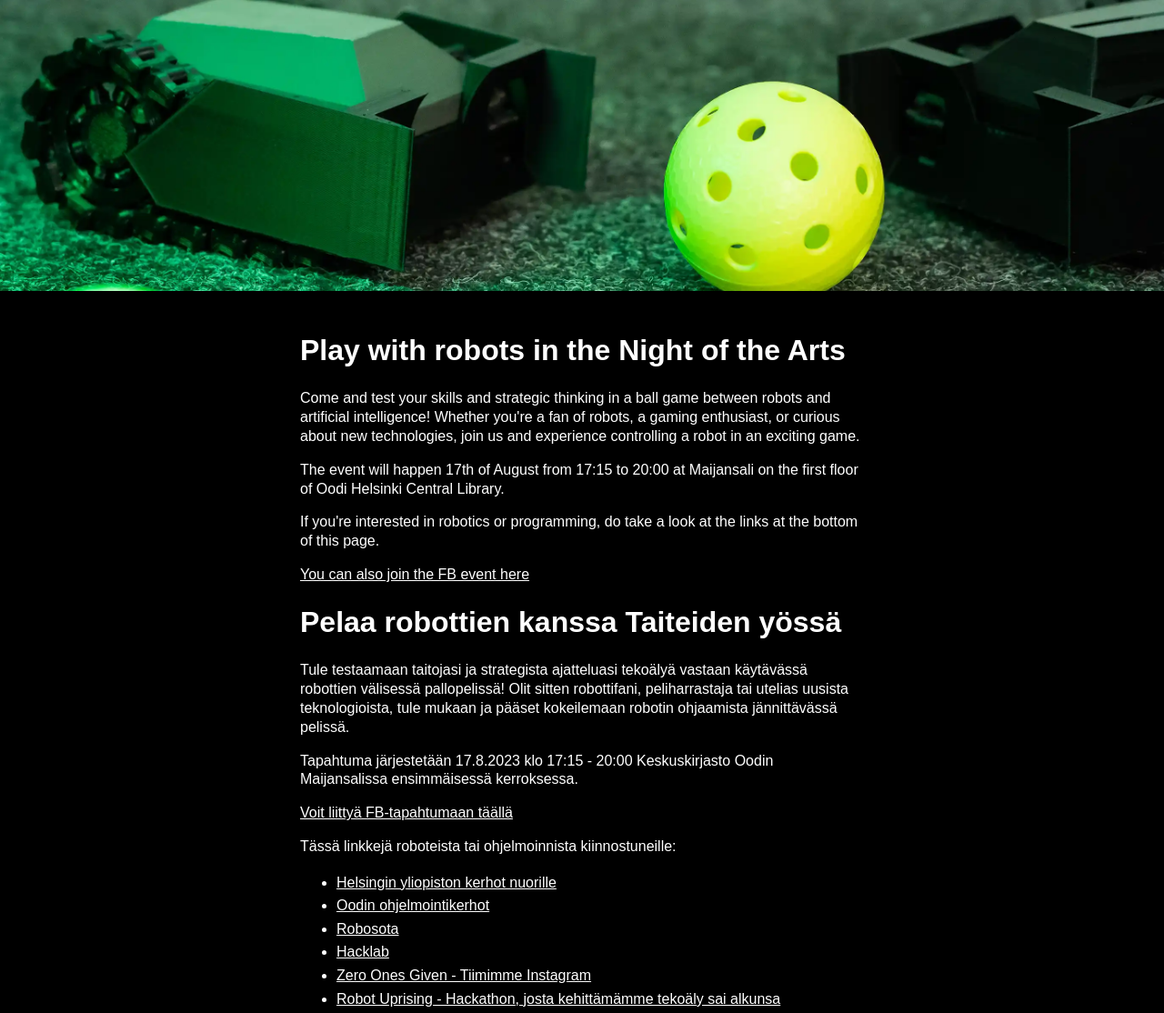
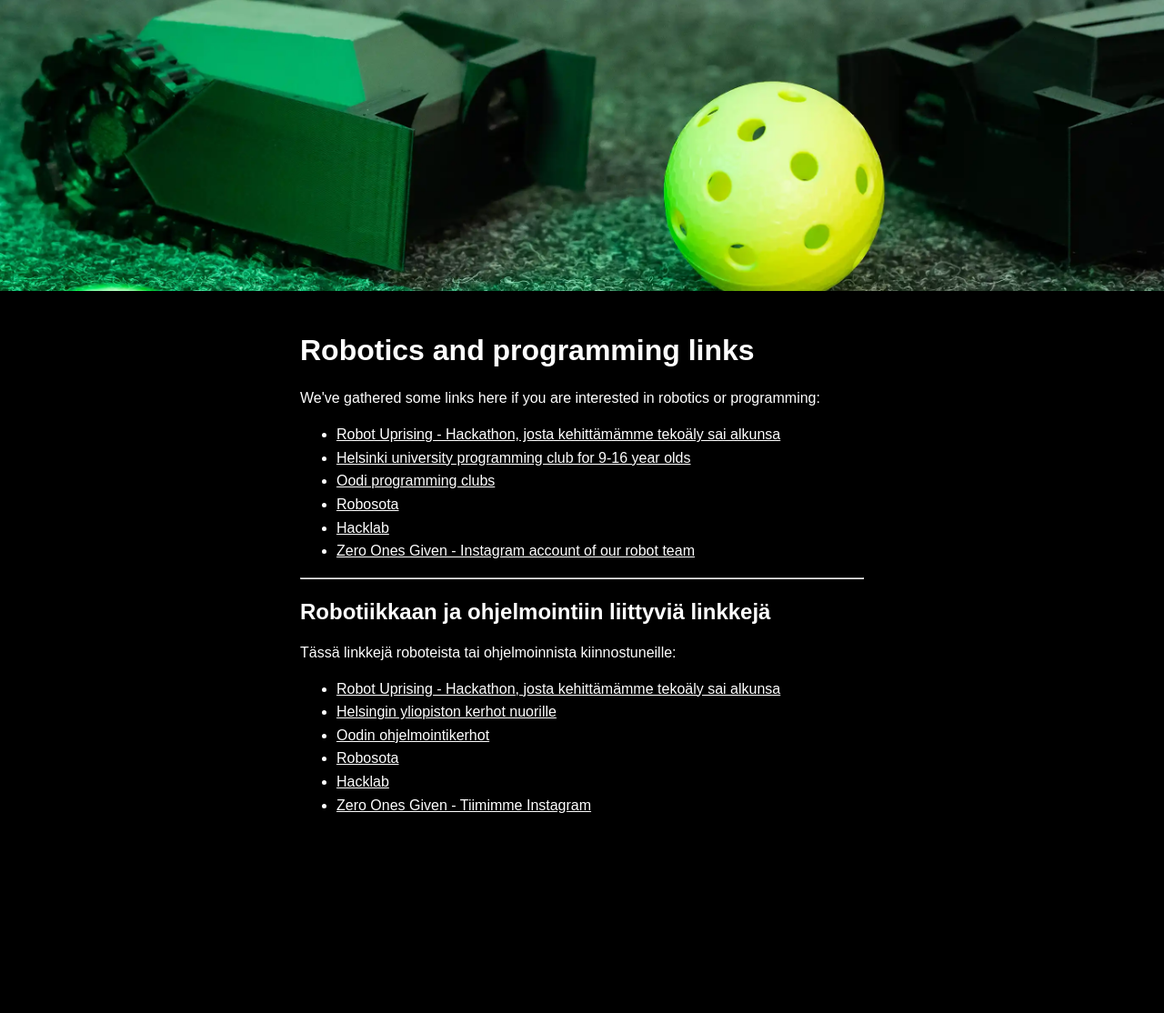
Before and after one commit to zero-ones-given/zero-ones-given.github.io, a plain HTML site: page robotics-links/index.html in a window 1280 px wide. Shown: the whole page at 91% size. After the commit the page ends 934 px from the top, so only its background shows below. Drawn offline with Linux system fonts and the light colour scheme.

Commit message:
Add a dedicated page for robotics and programming links

```diff
--- a/taiteiden-yo-23/index.html
+++ b/robotics-links/index.html
@@ -2,7 +2,7 @@
 <html>
     <head>
         <meta charset="utf-8">
-        <title>Pelaa robottien kanssa Taiteiden yössä</title>
+        <title>Robotics links for people interested in the hobby</title>
         <link rel="icon" type="image/svg+xml" href="/img/logo.svg">
         <style>
             * {
@@ -45,40 +45,31 @@
 
         </picture>
         <div id="content">
-            <h1>Play with robots in the Night of the Arts</h1>
+            <h1>Robotics and programming links</h1>
             <p>
-                Come and test your skills and strategic thinking in a ball game between robots and artificial intelligence! Whether you're a fan of robots, a gaming enthusiast, or curious about new technologies, join us and experience controlling a robot in an exciting game.
+                We've gathered some links here if you are interested in robotics or programming:
             </p>
-            <p>
-                The event will happen 17th of August from 17:15 to 20:00 at Maijansali on the first floor of Oodi Helsinki Central Library.
-            </p>
-            <p>
-                If you're interested in robotics or programming, do take a look at the links at the bottom of this page.
-            </p>
-            <p>
-                <a href="https://fb.me/e/1n9dsmsdU">You can also join the FB event here</a>
-            </p>
+            <ul>
+                <li><a href="https://robotuprising.fi/">Robot Uprising - Hackathon, josta kehittämämme tekoäly sai alkunsa</a></li>
+                <li><a href="https://linkki.cs.helsinki.fi/en/">Helsinki university programming club for 9-16 year olds</a></li>
+                <li><a href="https://oodihelsinki.fi/tapahtumat/">Oodi programming clubs</a></li>
+                <li><a href="https://robosota.fi/">Robosota</a></li>
+                <li><a href="https://hacklab.fi/">Hacklab</a></li>
+                <li><a href="https://www.instagram.com/zeroonesgiven/">Zero Ones Given - Instagram account of our robot team</a></li>
+            </ul>
+            <hr/>
 
-            <h1>Pelaa robottien kanssa Taiteiden yössä</h1>
-            <p>
-                Tule testaamaan taitojasi ja strategista ajatteluasi tekoälyä vastaan käytävässä robottien välisessä pallopelissä! Olit sitten robottifani, peliharrastaja tai utelias uusista teknologioista, tule mukaan ja pääset kokeilemaan robotin ohjaamista jännittävässä pelissä.
-            </p>
-            <p>
-                Tapahtuma järjestetään 17.8.2023 klo 17:15 - 20:00 Keskuskirjasto Oodin Maijansalissa ensimmäisessä kerroksessa.
-            </p>
-            <p>
-                <a href="https://fb.me/e/1n9dsmsdU">Voit liittyä FB-tapahtumaan täällä</a>
-            </p>
+            <h2>Robotiikkaan ja ohjelmointiin liittyviä linkkejä</h2>
             <p>
                 Tässä linkkejä roboteista tai ohjelmoinnista kiinnostuneille:
             </p>
             <ul>
+                <li><a href="https://robotuprising.fi/">Robot Uprising - Hackathon, josta kehittämämme tekoäly sai alkunsa</a></li>
                 <li><a href="https://linkki.cs.helsinki.fi/fi/activities/kerhot/">Helsingin yliopiston kerhot nuorille</a></li>
                 <li><a href="https://oodihelsinki.fi/tapahtumat/">Oodin ohjelmointikerhot</a></li>
                 <li><a href="https://robosota.fi/">Robosota</a></li>
                 <li><a href="https://hacklab.fi/">Hacklab</a></li>
                 <li><a href="https://www.instagram.com/zeroonesgiven/">Zero Ones Given - Tiimimme Instagram</a></li>
-                <li><a href="https://robotuprising.fi/">Robot Uprising - Hackathon, josta kehittämämme tekoäly sai alkunsa</a></li>
             </ul>
         </div>
     </body>
```
